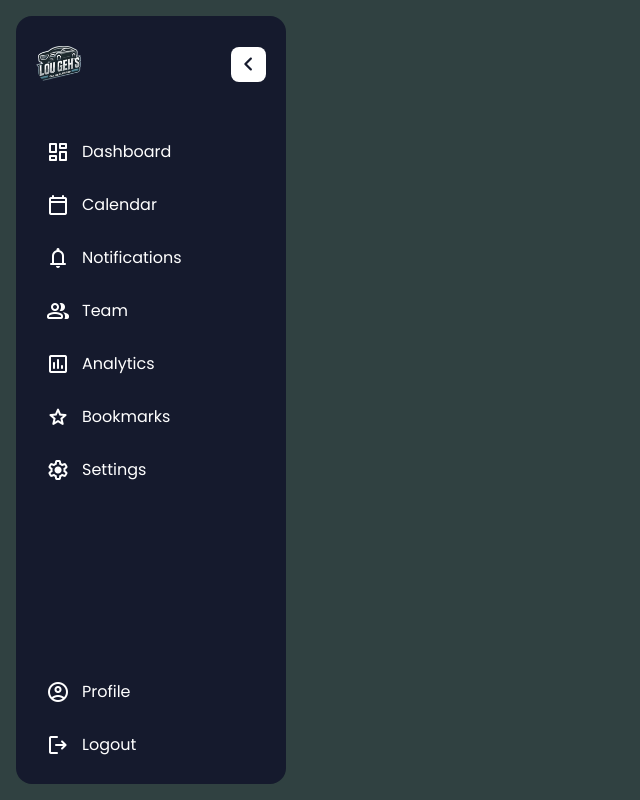
After one commit to Poccho/LouGehCardealership, a PHP site: page /views/navbar/navbar.php in a window 1280 px wide. The commit adds this page. Shown: the whole page, without its empty margins (0-640 px from the left). Run offline with PHP 8.4, Linux system fonts and the light colour scheme.

Commit message:
added navbar

```diff
--- /dev/null
+++ b/views/navbar/navbar.css
@@ -0,0 +1,194 @@
+@import url('https://fonts.googleapis.com/css2?family=Poppins:wght@400;500;600;700&display=swap');
+* {
+  margin: 0;
+  padding: 0;
+  box-sizing: border-box;
+  font-family: "Poppins", sans-serif;
+}
+body {
+  min-height: 100vh;
+  background: rgb(48, 65, 65);
+}
+.sidebar {
+  position: fixed;
+  width: 270px;
+  margin: 16px;
+  border-radius: 16px;
+  background: #151A2D;
+  height: calc(100vh - 32px);
+  transition: all 0.4s ease;
+}
+.sidebar.collapsed {
+  width: 85px;
+}
+.sidebar .sidebar-header {
+  display: flex;
+  position: relative;
+  padding: 25px 20px;
+  align-items: center;
+  justify-content: space-between;
+}
+.sidebar-header .header-logo img {
+  width: 46px;
+  height: 46px;
+  display: block;
+  object-fit: contain;
+  border-radius: 50%;
+}
+.sidebar-header .toggler {
+  height: 35px;
+  width: 35px;
+  color: #151A2D;
+  border: none;
+  cursor: pointer;
+  display: flex;
+  background: #fff;
+  align-items: center;
+  justify-content: center;
+  border-radius: 8px;
+  transition: 0.4s ease;
+}
+.sidebar-header .sidebar-toggler {
+  position: absolute;
+  right: 20px;
+}
+.sidebar-header .menu-toggler {
+  display: none;
+}
+.sidebar.collapsed .sidebar-header .toggler {
+  transform: translate(-4px, 65px);
+}
+.sidebar-header .toggler:hover {
+  background: #dde4fb;
+}
+.sidebar-header .toggler span {
+  font-size: 1.75rem;
+  transition: 0.4s ease;
+}
+.sidebar.collapsed .sidebar-header .toggler span {
+  transform: rotate(180deg);
+}
+.sidebar-nav .nav-list {
+  list-style: none;
+  display: flex;
+  gap: 4px;
+  padding: 0 15px;
+  flex-direction: column;
+  transform: translateY(15px);
+  transition: 0.4s ease;
+}
+.sidebar.collapsed .sidebar-nav .primary-nav {
+  transform: translateY(65px);
+}
+.sidebar-nav .nav-link {
+  color: #fff;
+  display: flex;
+  gap: 12px;
+  white-space: nowrap;
+  border-radius: 8px;
+  padding: 12px 15px;
+  align-items: center;
+  text-decoration: none;
+  transition: 0.4s ease;
+}
+.sidebar.collapsed .sidebar-nav .nav-link {
+  border-radius: 12px;
+}
+.sidebar .sidebar-nav .nav-link .nav-label {
+  transition: opacity 0.3s ease;
+}
+.sidebar.collapsed .sidebar-nav .nav-link .nav-label {
+  opacity: 0;
+  pointer-events: none;
+}
+.sidebar-nav .nav-link:hover {
+  color: #151A2D;
+  background: #fff;
+}
+.sidebar-nav .nav-item {
+  position: relative;
+}
+.sidebar-nav .nav-tooltip {
+  position: absolute;
+  top: -10px;
+  opacity: 0;
+  color: #151A2D;
+  display: none;
+  pointer-events: none;
+  padding: 6px 12px;
+  border-radius: 8px;
+  white-space: nowrap;
+  background: #fff;
+  left: calc(100% + 25px);
+  box-shadow: 0 5px 10px rgba(0, 0, 0, 0.1);
+  transition: 0s;
+}
+.sidebar.collapsed .sidebar-nav .nav-tooltip {
+  display: block;
+}
+.sidebar-nav .nav-item:hover .nav-tooltip {
+  opacity: 1;
+  pointer-events: auto;
+  transform: translateY(50%);
+  transition: all 0.4s ease;
+}
+.sidebar-nav .secondary-nav {
+  position: absolute;
+  bottom: 30px;
+  width: 100%;
+}
+/* Responsive media query code for small screens */
+@media (max-width: 1024px) {
+  .sidebar {
+    height: 56px;
+    margin: 13px;
+    overflow-y: hidden;
+    scrollbar-width: none;
+    width: calc(100% - 26px);
+    max-height: calc(100vh - 26px);
+  }
+  .sidebar.menu-active {
+    overflow-y: auto;
+  }
+  .sidebar .sidebar-header {
+    position: sticky;
+    top: 0;
+    z-index: 20;
+    border-radius: 16px;
+    background: #151A2D;
+    padding: 8px 10px;
+  }
+  .sidebar-header .header-logo img {
+    width: 40px;
+    height: 40px;
+  }
+  .sidebar-header .sidebar-toggler,
+  .sidebar-nav .nav-item:hover .nav-tooltip {
+    display: none;
+  }
+
+  .sidebar-header .menu-toggler {
+    display: flex;
+    height: 30px;
+    width: 30px;
+  }
+  .sidebar-header .menu-toggler span {
+    font-size: 1.3rem;
+  }
+  .sidebar .sidebar-nav .nav-list {
+    padding: 0 10px;
+  }
+  .sidebar-nav .nav-link {
+    gap: 10px;
+    padding: 10px;
+    font-size: 0.94rem;
+  }
+  .sidebar-nav .nav-link .nav-icon {
+    font-size: 1.37rem;
+  }
+  .sidebar-nav .secondary-nav {
+    position: relative;
+    bottom: 0;
+    margin: 40px 0 30px;
+  }
+}
--- /dev/null
+++ b/views/navbar/navbar.js
@@ -0,0 +1,29 @@
+const sidebar = document.querySelector(".sidebar");
+const sidebarToggler = document.querySelector(".sidebar-toggler");
+const menuToggler = document.querySelector(".menu-toggler");
+// Ensure these heights match the CSS sidebar height values
+let collapsedSidebarHeight = "56px"; // Height in mobile view (collapsed)
+let fullSidebarHeight = "calc(100vh - 32px)"; // Height in larger screen
+// Toggle sidebar's collapsed state
+sidebarToggler.addEventListener("click", () => {
+  sidebar.classList.toggle("collapsed");
+});
+// Update sidebar height and menu toggle text
+const toggleMenu = (isMenuActive) => {
+  sidebar.style.height = isMenuActive ? `${sidebar.scrollHeight}px` : collapsedSidebarHeight;
+  menuToggler.querySelector("span").innerText = isMenuActive ? "close" : "menu";
+}
+// Toggle menu-active class and adjust height
+menuToggler.addEventListener("click", () => {
+  toggleMenu(sidebar.classList.toggle("menu-active"));
+});
+// (Optional code): Adjust sidebar height on window resize
+window.addEventListener("resize", () => {
+  if (window.innerWidth >= 1024) {
+    sidebar.style.height = fullSidebarHeight;
+  } else {
+    sidebar.classList.remove("collapsed");
+    sidebar.style.height = "auto";
+    toggleMenu(sidebar.classList.contains("menu-active"));
+  }
+});
--- /dev/null
+++ b/views/navbar/navbar.php
@@ -0,0 +1,101 @@
+<!DOCTYPE html>
+<!-- Coding By CodingNepal - youtube.com/@codingnepal -->
+<html lang="en">
+<head>
+  <meta charset="UTF-8">
+  <meta name="viewport" content="width=device-width, initial-scale=1.0">
+  <title>Sidebar Menu | CodingNepal</title>
+  <link rel="stylesheet" href="navbar.css">
+  <!-- Linking Google fonts for icons -->
+  <link rel="stylesheet" href="https://fonts.googleapis.com/css2?family=Material+Symbols+Rounded:opsz,wght,FILL,GRAD@24,400,0,0">
+</head>
+<body>
+  <aside class="sidebar">
+    <!-- Sidebar header -->
+    <header class="sidebar-header">
+      <a href="#" class="header-logo">
+        <img src="icon/LouGehIconCropped.png" alt="CodingNepal">
+      </a>
+      <button class="toggler sidebar-toggler">
+        <span class="material-symbols-rounded">chevron_left</span>
+      </button>
+      <button class="toggler menu-toggler">
+        <span class="material-symbols-rounded">menu</span>
+      </button>
+    </header>
+    <nav class="sidebar-nav">
+      <!-- Primary top nav -->
+      <ul class="nav-list primary-nav">
+        <li class="nav-item">
+          <a href="#" class="nav-link">
+            <span class="nav-icon material-symbols-rounded">dashboard</span>
+            <span class="nav-label">Dashboard</span>
+          </a>
+          <span class="nav-tooltip">Dashboard</span>
+        </li>
+        <li class="nav-item">
+          <a href="#" class="nav-link">
+            <span class="nav-icon material-symbols-rounded">calendar_today</span>
+            <span class="nav-label">Calendar</span>
+          </a>
+          <span class="nav-tooltip">Calendar</span>
+        </li>
+        <li class="nav-item">
+          <a href="#" class="nav-link">
+            <span class="nav-icon material-symbols-rounded">notifications</span>
+            <span class="nav-label">Notifications</span>
+          </a>
+          <span class="nav-tooltip">Notifications</span>
+        </li>
+        <li class="nav-item">
+          <a href="#" class="nav-link">
+            <span class="nav-icon material-symbols-rounded">group</span>
+            <span class="nav-label">Team</span>
+          </a>
+          <span class="nav-tooltip">Team</span>
+        </li>
+        <li class="nav-item">
+          <a href="#" class="nav-link">
+            <span class="nav-icon material-symbols-rounded">insert_chart</span>
+            <span class="nav-label">Analytics</span>
+          </a>
+          <span class="nav-tooltip">Analytics</span>
+        </li>
+        <li class="nav-item">
+          <a href="#" class="nav-link">
+            <span class="nav-icon material-symbols-rounded">star</span>
+            <span class="nav-label">Bookmarks</span>
+          </a>
+          <span class="nav-tooltip">Bookmarks</span>
+        </li>
+        <li class="nav-item">
+          <a href="#" class="nav-link">
+            <span class="nav-icon material-symbols-rounded">settings</span>
+            <span class="nav-label">Settings</span>
+          </a>
+          <span class="nav-tooltip">Settings</span>
+        </li>
+      </ul>
+      <!-- Secondary bottom nav -->
+      <ul class="nav-list secondary-nav">
+        <li class="nav-item">
+          <a href="#" class="nav-link">
+            <span class="nav-icon material-symbols-rounded">account_circle</span>
+            <span class="nav-label">Profile</span>
+          </a>
+          <span class="nav-tooltip">Profile</span>
+        </li>
+        <li class="nav-item">
+          <a href="#" class="nav-link">
+            <span class="nav-icon material-symbols-rounded">logout</span>
+            <span class="nav-label">Logout</span>
+          </a>
+          <span class="nav-tooltip">Logout</span>
+        </li>
+      </ul>
+    </nav>
+  </aside>
+  <!-- Script -->
+  <script src="navbar.js"></script>
+</body>
+</html>
```
Also changed, not shown: css/login.css (+5 -7 lines), views/dashboard.php (added), views/navbar/icon/LouGehIconCropped.png (added).
